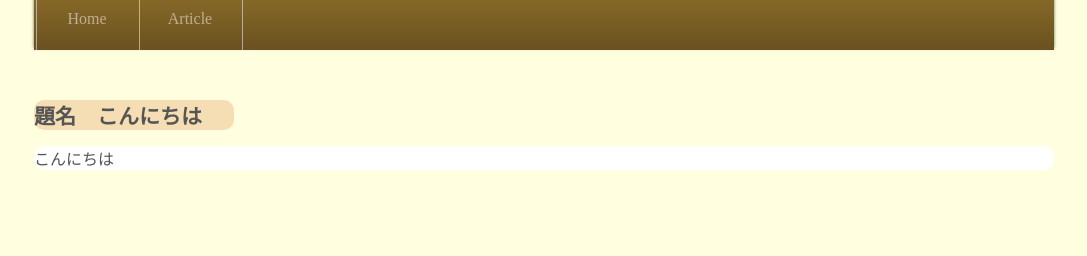
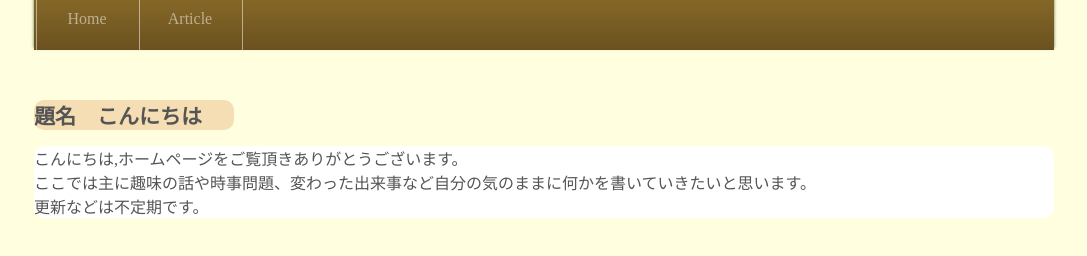
Before and after one commit to yasuno0327/website-yasu, a plain HTML site: page samplearticle.html in a window 1280 px wide. Shown: the whole page, without its empty margins (96-1183 px from the left). Drawn offline with Linux system fonts and the light colour scheme.

Commit message:
Update samplearticle.html

```diff
--- a/samplearticle.html
+++ b/samplearticle.html
@@ -31,7 +31,12 @@
 			<h2>題名　こんにちは</h2>
 		</div>
 		<div class="article-content">
-			<p>こんにちは</p>
+			<p>
+				こんにちは,ホームページをご覧頂きありがとうございます。<br>
+				ここでは主に趣味の話や時事問題、変わった出来事など自分の気のままに何かを書いていきたいと思います。<br>
+				更新などは不定期です。
+			</p>
+
 		</div>
 
 
```
